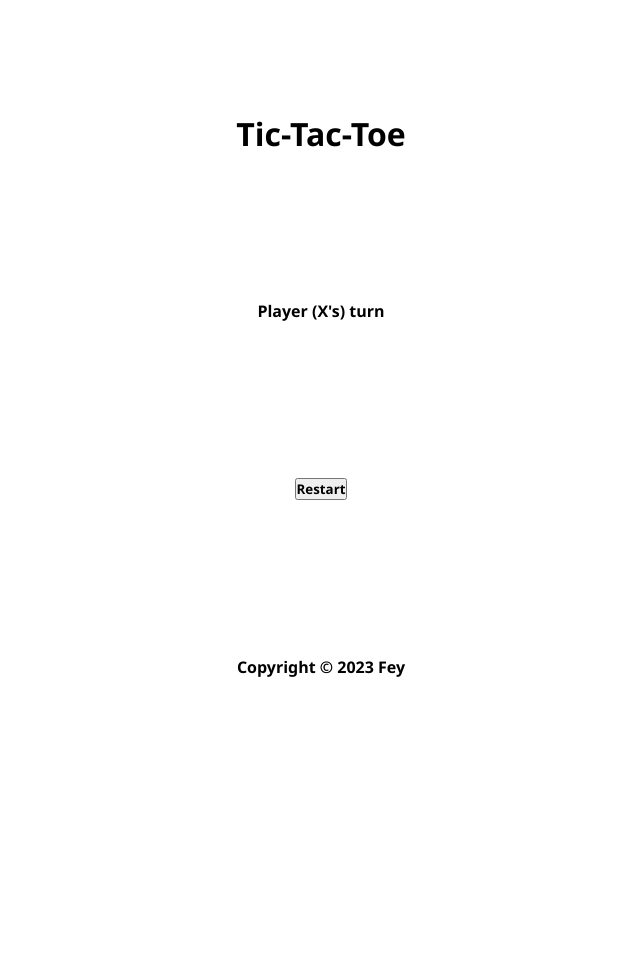
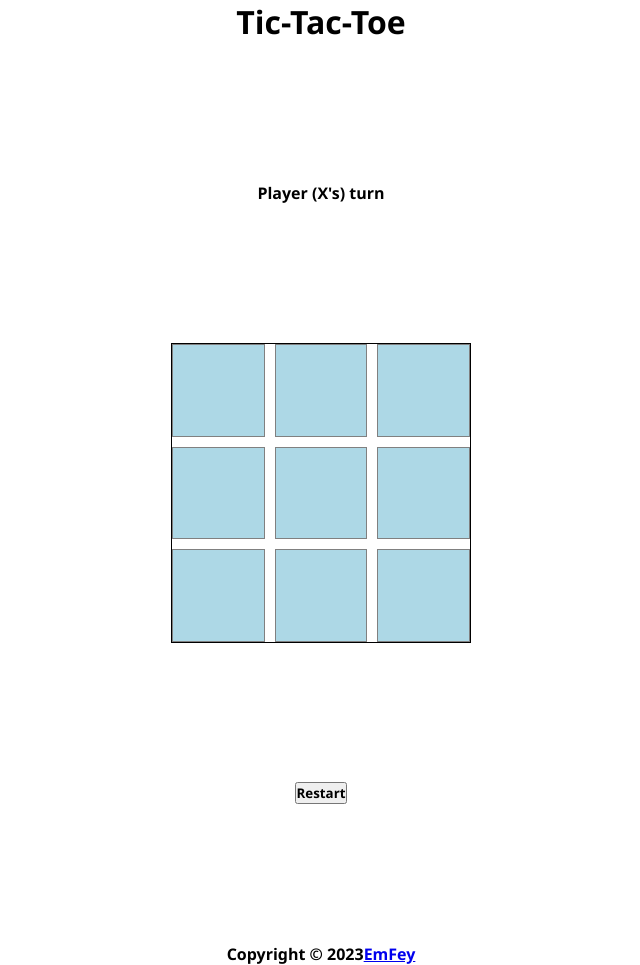
Before and after one commit to EmFey/TicTacToe, a plain HTML site: page index.html in a window 1280 px wide. Shown: the whole page, without its empty margins (319-959 px from the left). Before the commit the page ends 800 px from the top, so only its background shows below. Drawn offline with Linux system fonts and the light colour scheme.

Commit message:
Made grid visible

```diff
--- a/index.html
+++ b/index.html
@@ -17,6 +17,7 @@
             <div class="message">Player (X's) turn</div>
 
             <div class="gameboard">
+                <div class="cellGrid">
                     <div class="field" data-index="0"></div>
                     <div class="field" data-index="1"></div>
                     <div class="field" data-index="2"></div>
@@ -27,6 +28,7 @@
                     <div class="field" data-index="7"></div>
                     <div class="field" data-index="8"></div>
                 </div>
+            </div>
 
             <div class="actions">
                   <button class="btnRestart">Restart</button>
@@ -34,8 +36,8 @@
         </div>
 
         <div class="footer">
-            <p>Copyright © 2023 Fey</p>
-            <a href="https://github.com/EmFey" target="_blank">
+            <p>Copyright © 2023</p>
+            <a href="https://github.com/EmFey" target="_blank">EmFey</a>
         </div>
     </div>
 
--- a/style.css
+++ b/style.css
@@ -30,3 +30,18 @@ body {
     display: grid;
     grid-template-rows: repeat(3, 1fr);
 }
+
+.cellGrid {
+    display: grid;
+    grid-template-columns: repeat(3, 1fr);
+    grid-template-rows: repeat(3, 1fr);
+    gap: 10px;
+    width: 300px;
+    height: 300px;
+    border: 1px solid black;
+}
+
+.field {
+    background-color: lightblue;
+    border: 1px solid gray;
+}
```
Lines whose indentation alone changed are shown as unchanged.
